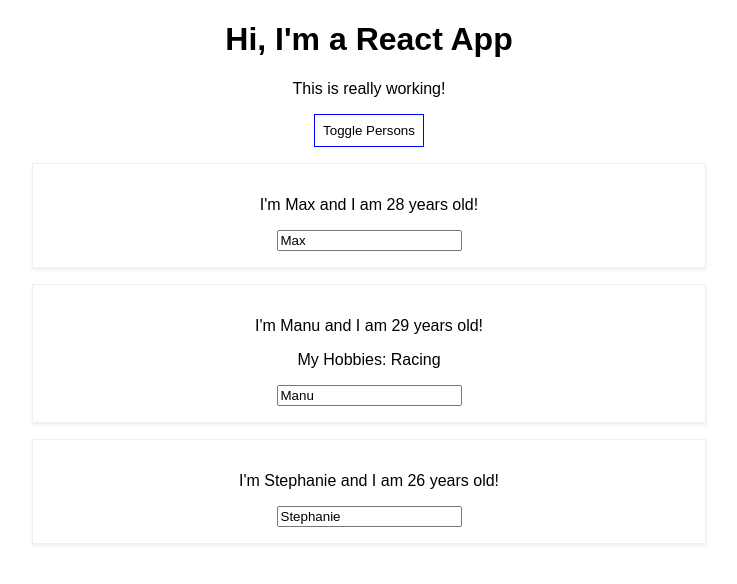
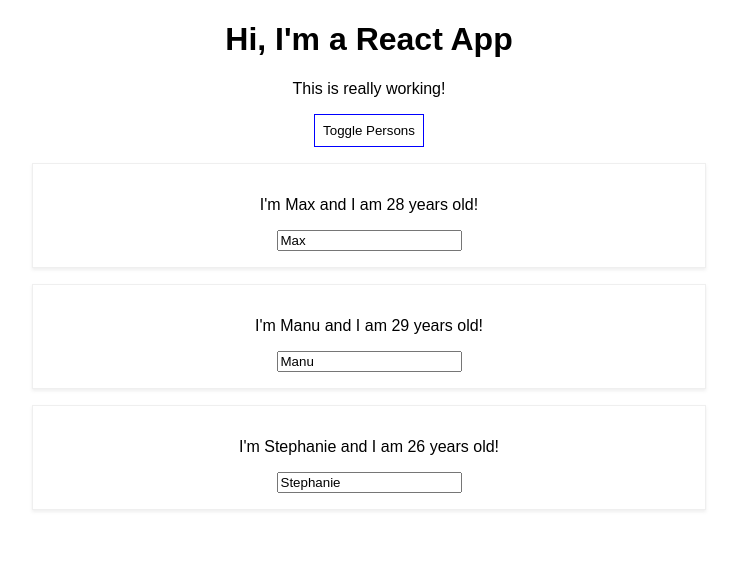
Before and after one commit to Yougigun/react-complete-guide, a React (Create React App) app: page / in a window 1280 px wide. Both pictures are taken after a click on the button "Toggle Persons". Shown: the top 584 px of the page, without its empty margins (271-1008 px from the left). Built offline with nearby package versions, Linux system fonts and the light colour scheme.

Commit message:
57.Outputting Lists

```diff
--- a/src/App.js
+++ b/src/App.js
@@ -68,26 +68,11 @@ class App extends Component {
     if (this.state.showPersons === true){
       persons=(
         <div >
-        <Person
-          name={this.state.persons[0].name}
-          age={this.state.persons[0].age}
-          click={this.switchNameHandler.bind(this,"Maximilian" )}
-          nameChangeHandler={this.nameChangeHandler(0).bind(this)}
-
-        />
-        <Person
-          name={this.state.persons[1].name}
-          age={this.state.persons[1].age}
-          nameChangeHandler={this.nameChangeHandler(1).bind(this)}
-          >
-          My Hobbies: Racing
-        </Person>
-        <Person
-          name={this.state.persons[2].name}
-          age={this.state.persons[2].age}
-          click={this.switchNameHandler}
-          nameChangeHandler={this.nameChangeHandler(2).bind(this)}
-        />
+          {this.state.persons.map(person =>{
+            return <Person
+                   name={person.name}
+                   age = {person.age} />
+          })}
       </div>
       );
     };
```
